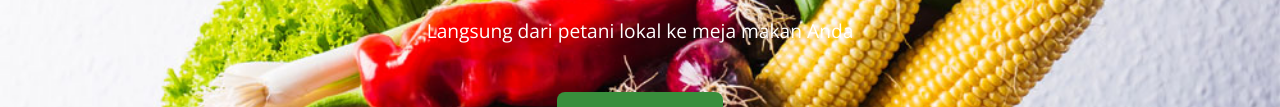
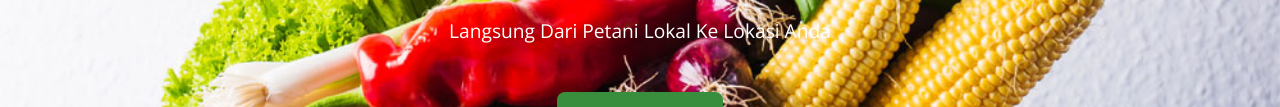
Before and after one commit to uwiw22/AlifVegetables, a plain HTML site: page index.html in a window 1280 px wide. Shown: the part 450-557 px from the top of the page. Drawn offline with nearby package versions, Linux system fonts and the light colour scheme.

Commit message:
Update index.html

```diff
--- a/index.html
+++ b/index.html
@@ -19,7 +19,7 @@
   <header class="main-header">
     <div class="overlay">
       <h1 class="hero-text">Rasakan Kesegaran Alami dari Sayuran Organik Pilihan</h1>
-      <p class="subtext">Langsung dari petani lokal ke meja makan Anda</p>
+      <p class="subtext">Langsung Dari Petani Lokal Ke Lokasi Anda</p>
       <a href="#order-form" class="btn">Pesan Sekarang</a>
     </div>
   </header>
```
